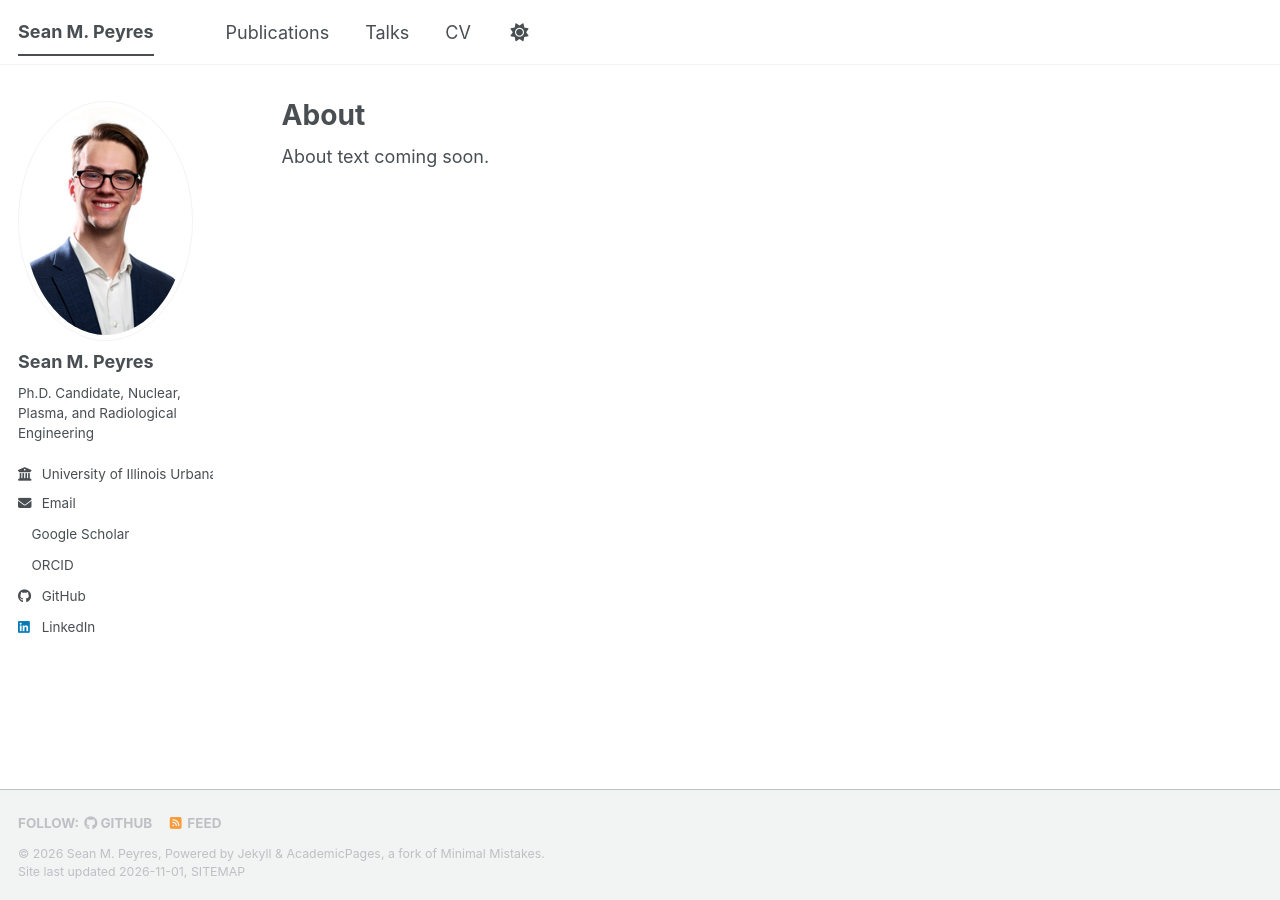
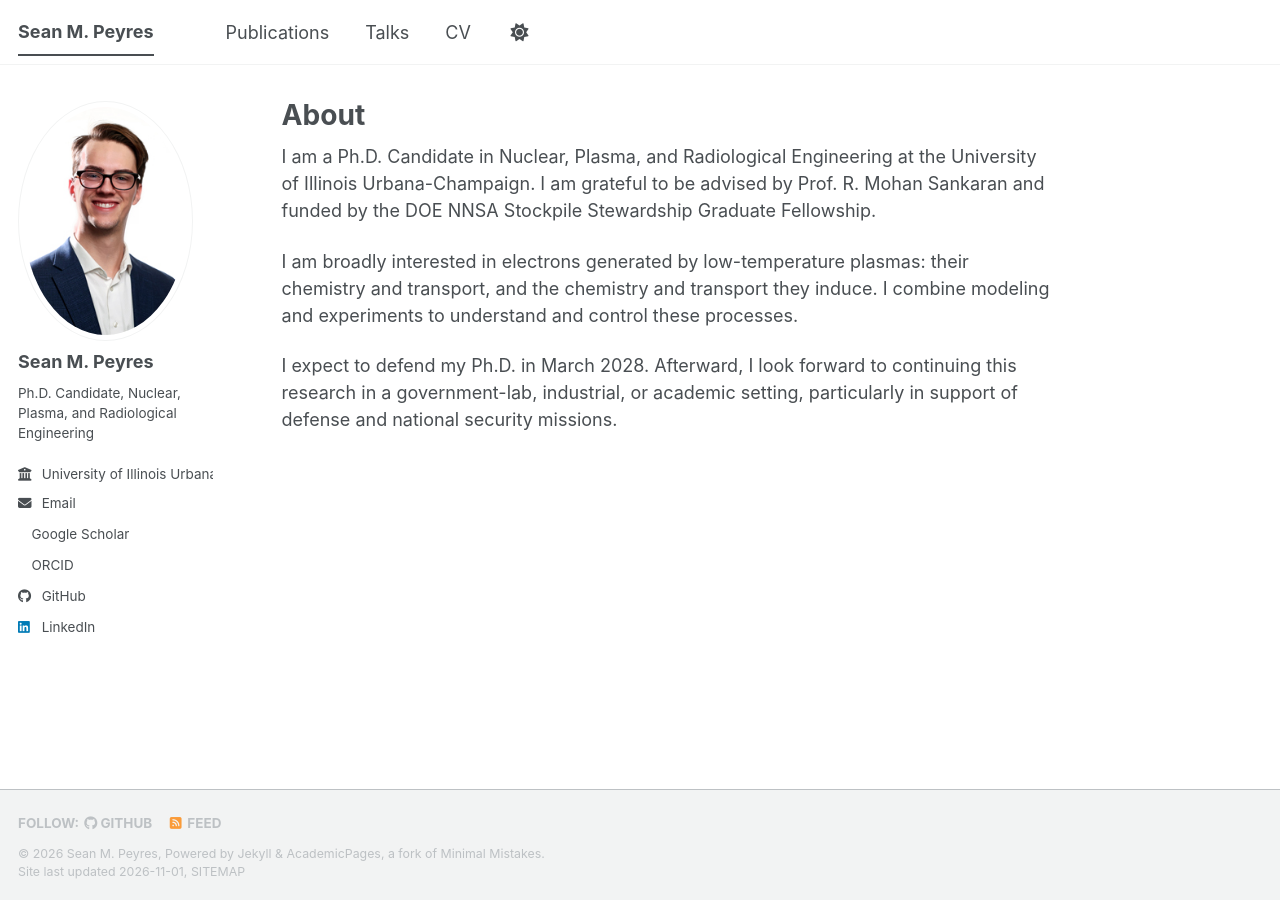
Before and after one commit to smpeyres/smpeyres.github.io, a Jekyll site: the page built from _pages/about.md, in a window 1280 px wide. Built offline with Jekyll 4.4.1, drawn with Linux system fonts in a browser that asks for light colours; a script bundle is joined from its source files by our own code; a style sheet for code colours, icons or effects is not loaded.

Commit message:
Add first About text
Co-Authored-By: Claude Opus 5.5 <noreply@anthropic.com>
Claude-Session: https://claude.ai/code/session_01Tegozw9fC4oe9UWN9K67b1

```diff
--- a/_pages/about.md
+++ b/_pages/about.md
@@ -7,5 +7,8 @@ redirect_from:
   - /about.html
 ---
 
-<!-- TODO (Sean): replace this paragraph with your own About text. -->
-About text coming soon.
+I am a Ph.D. Candidate in Nuclear, Plasma, and Radiological Engineering at the University of Illinois Urbana-Champaign. I am grateful to be advised by Prof. R. Mohan Sankaran and funded by the DOE NNSA Stockpile Stewardship Graduate Fellowship.
+
+I am broadly interested in electrons generated by low-temperature plasmas: their chemistry and transport, and the chemistry and transport they induce. I combine modeling and experiments to understand and control these processes.
+
+I expect to defend my Ph.D. in March 2028. Afterward, I look forward to continuing this research in a government-lab, industrial, or academic setting, particularly in support of defense and national security missions.
```
